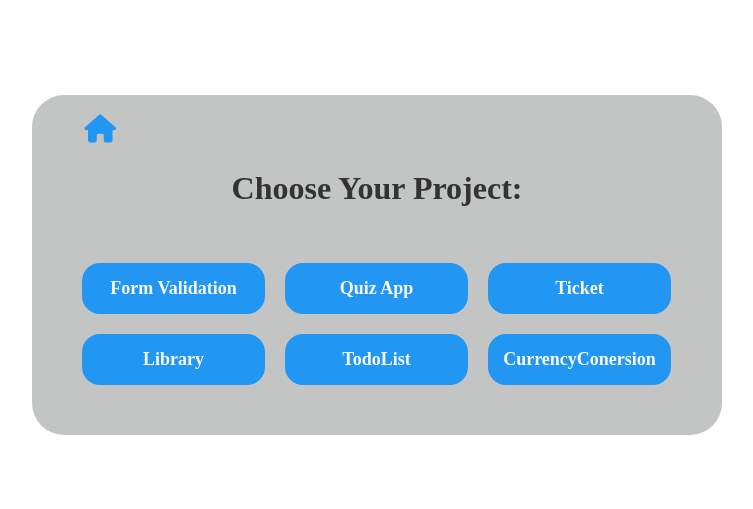
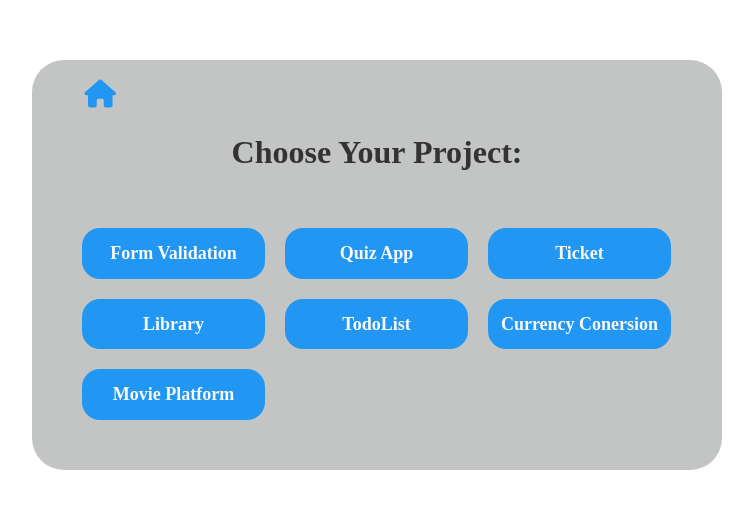
Before and after one commit to Ehsan6452/React-Internship, a React (Create React App) app: page / in a window 1280 px wide. Shown: the part 135-644 px from the top of the page, without its empty margins (263-1016 px from the left). Built offline with nearby package versions, Linux system fonts and the light colour scheme.

Commit message:
Update App.js

```diff
--- a/src/App.js
+++ b/src/App.js
@@ -7,6 +7,7 @@ import Ticket from './Components/Ticket/Ticket';
 import Library from './Components/Library/Library';
 import TodoList from './Components/TodoList/TodoList';
 import CurrencyConersion from './Components/CurrencyConersion/CurrencyConersion';
+import MoviePlatform from './Components/MoviePlatform/MoviePlatform';
 
 export default function App (){
   const [projectIsSelected, setProjectIsSelected] = useState(false);
@@ -48,7 +49,10 @@ export default function App (){
               <h2>TodoList</h2>
             </div>
             <div id="CurrencyConersion" className="project" onClick={showProject}>
-              <h2>CurrencyConersion</h2>
+              <h2>Currency Conersion</h2>
+            </div>
+            <div id="MoviePlatform" className="project" onClick={showProject}>
+              <h2>Movie Platform</h2>
             </div>
           </div>
         </div>
@@ -59,6 +63,7 @@ export default function App (){
       {projectIsSelected && selectedProject === "Library" && <Library />}
       {projectIsSelected && selectedProject === "TodoList" && <TodoList />}
       {projectIsSelected && selectedProject === "CurrencyConersion" && <CurrencyConersion />}
+      {projectIsSelected && selectedProject === "MoviePlatform" && <MoviePlatform />}
     </section>
   );
 }
```
